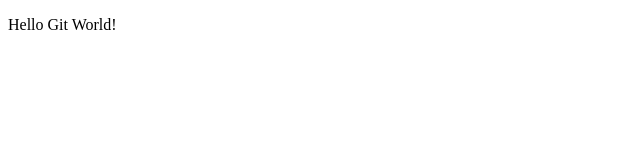
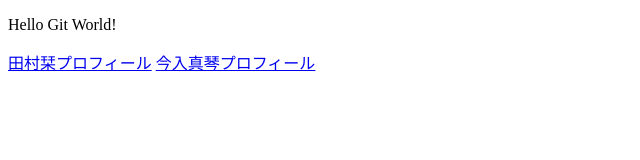
Before and after one commit to tsshiori/pea2, a plain HTML site: page index.html in a window 1280 px wide. Shown: the whole page, without its empty margins (0-640 px from the left). Drawn offline with Linux system fonts and the light colour scheme.

Commit message:
prfile_imairi.htmlとprofile_shiori.htmlを新規作成

```diff
--- a/index.html
+++ b/index.html
@@ -7,5 +7,7 @@
 </head>
 <body>
 	<p> Hello Git World!<p>
+	<a href="profile_shiori.html">田村栞プロフィール</a>
+        <a href="profile_imairi.html">今入真琴プロフィール</a>
 </body>
 </html>
```
Also changed, not shown: profile_imairi.html (added), profile_shiori.html (added).
